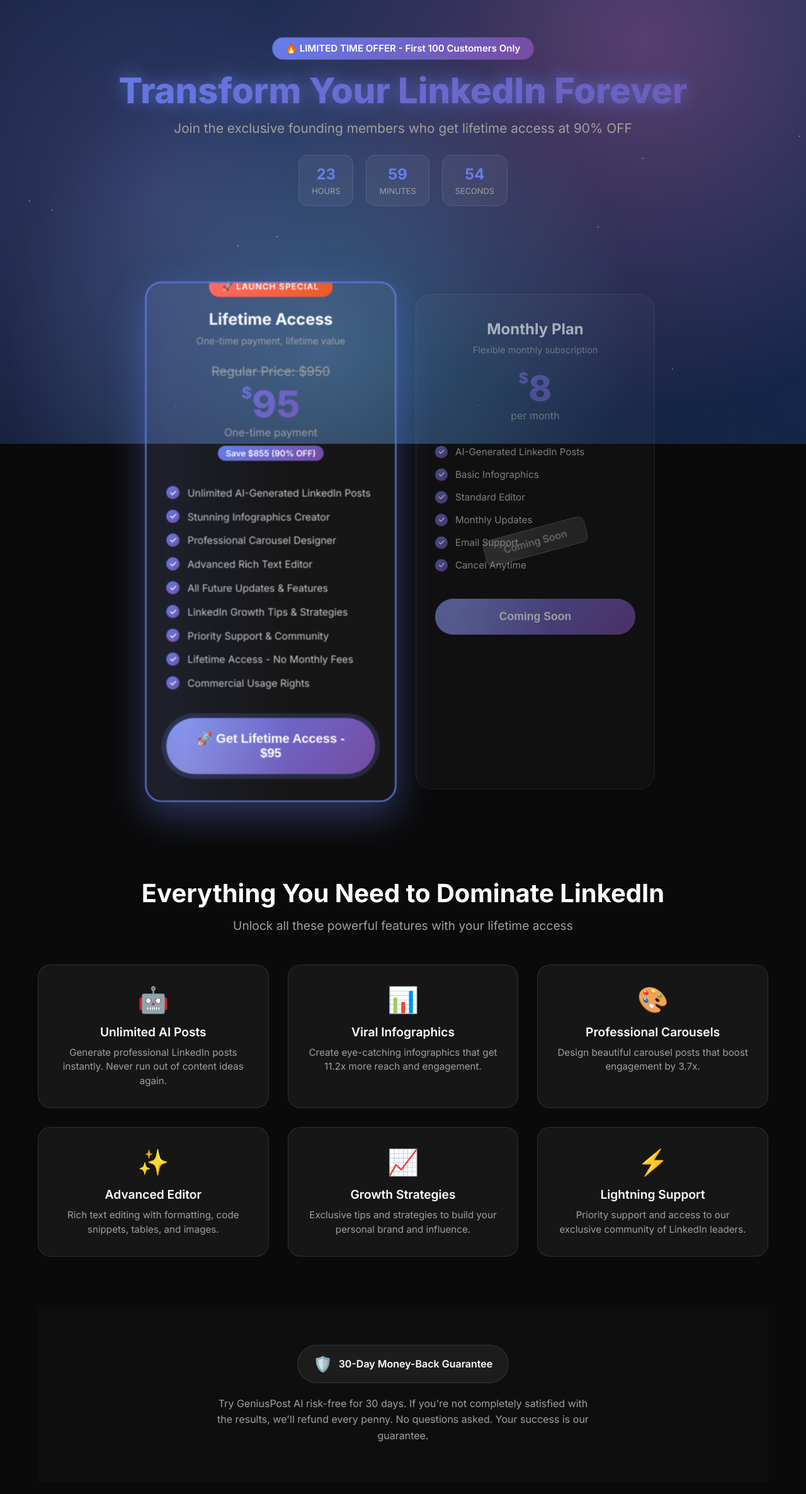
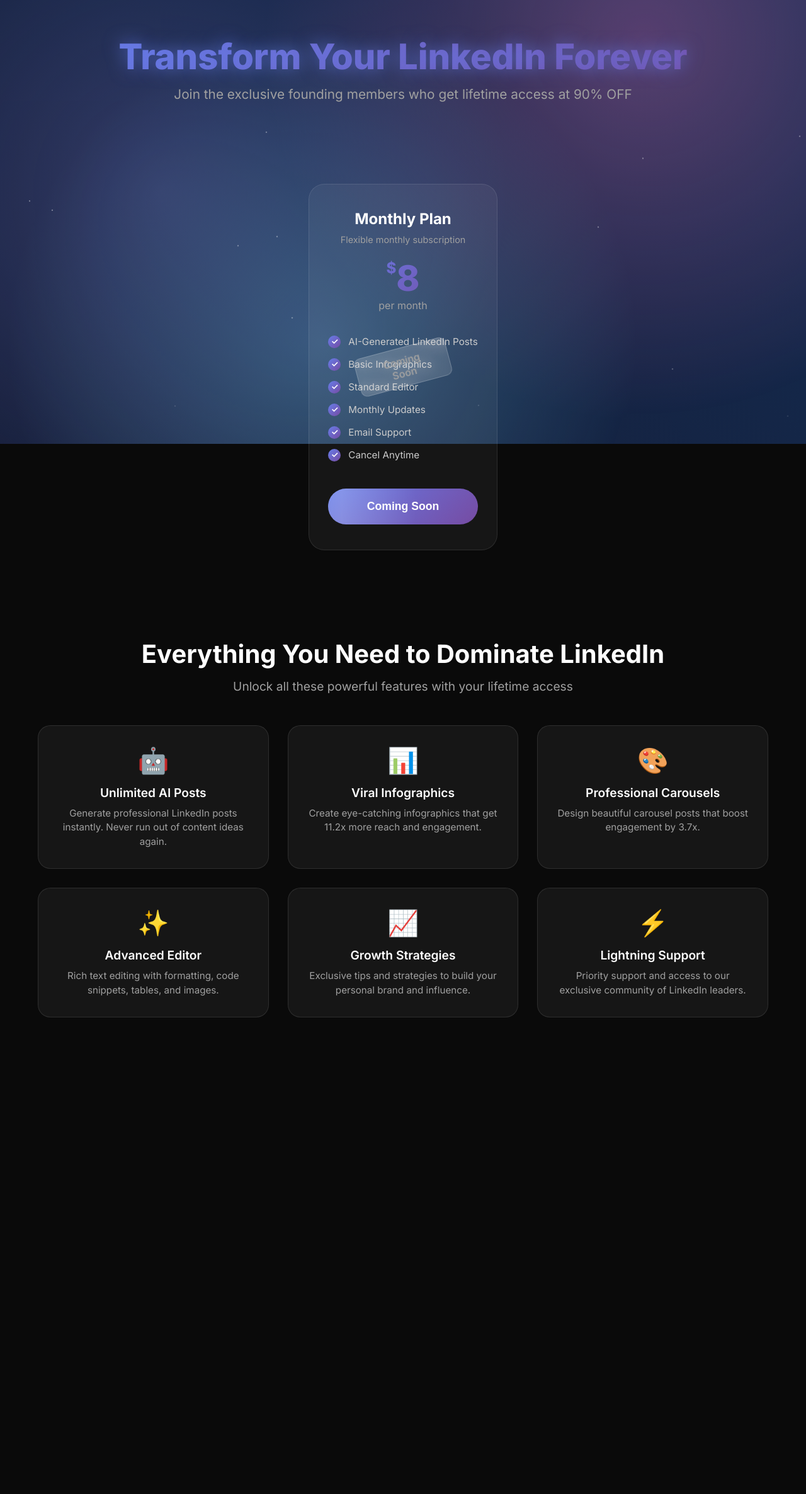
Before and after one commit to prashdash112/stack, a Flask app: page /pricing in a window 1280 px wide. Shown: the part 95-2468 px from the top of the page at 63% size. After the commit the page ends 1711 px from the top, so only its background shows below. Run offline with Flask 3, Linux system fonts and the light colour scheme; parts of the project's set-up code (start-up, migrations or seed data) failed here and were passed over.

Commit message:
updated pricing page

```diff
--- a/templates/pricing.html
+++ b/templates/pricing.html
@@ -254,10 +254,17 @@
             animation: shimmer 3s infinite;
         }
 
-        .pricing-card.coming-soon {
+        /* .pricing-card.coming-soon {
             opacity: 0.6;
             pointer-events: none;
-        }
+        } */
+
+        .pricing-card.coming-soon {
+            grid-column: 1 / -1;       /* span from the first to the last column */
+            justify-self: center;      /* center the card within that span */
+            /* optionally give it a max-width so it doesn’t stretch full width */
+            max-width: 380px;
+            }
 
         .pricing-card.coming-soon::after {
             content: 'Coming Soon';
@@ -609,12 +616,12 @@
 
         <!-- Hero Section -->
         <section class="hero">
-            <div class="hero-badge">🔥 LIMITED TIME OFFER - First 100 Customers Only</div>
+            <!-- <div class="hero-badge">🔥 LIMITED TIME OFFER - First 100 Customers Only</div> -->
             <h1 class="hero-title">Transform Your LinkedIn Forever</h1>
             <p class="hero-subtitle">Join the exclusive founding members who get lifetime access at 90% OFF</p>
 
             <!-- Countdown Timer -->
-            <div class="countdown-timer">
+            <!-- <div class="countdown-timer">
                 <div class="countdown-item">
                     <div class="countdown-number" id="hours">23</div>
                     <div class="countdown-label">Hours</div>
@@ -627,14 +634,14 @@
                     <div class="countdown-number" id="seconds">32</div>
                     <div class="countdown-label">Seconds</div>
                 </div>
-            </div>
+            </div> -->
         </section>
 
         <!-- Pricing Section -->
         <section class="pricing-section">
             <div class="pricing-grid">
                 <!-- Lifetime Deal Card -->
-                <div class="pricing-card featured">
+                <!-- <div class="pricing-card featured">
                     <div class="pricing-badge">🚀 LAUNCH SPECIAL</div>
                     <h3 class="pricing-title">Lifetime Access</h3>
                     <p class="pricing-subtitle">One-time payment, lifetime value</p>
@@ -663,7 +670,7 @@
                     <button class="cta-button featured" onclick="handlePayment('lifetime')">
                         🚀 Get Lifetime Access - $95
                     </button>
-                </div>
+                </div> -->
 
                 <!-- Monthly Plan Card (Coming Soon) -->
                 <div class="pricing-card coming-soon">
@@ -738,7 +745,7 @@
         </section>
 
         <!-- Guarantee Section -->
-        <section class="guarantee-section">
+        <!-- <section class="guarantee-section">
             <div class="guarantee-badge">
                 <span class="guarantee-icon">🛡️</span>
                 <span class="guarantee-text">30-Day Money-Back Guarantee</span>
@@ -747,7 +754,7 @@
                 Try GeniusPost AI risk-free for 30 days. If you're not completely satisfied with the results,
                 we'll refund every penny. No questions asked. Your success is our guarantee.
             </p>
-        </section>
+        </section> -->
     </div>
 
     <script>
```
